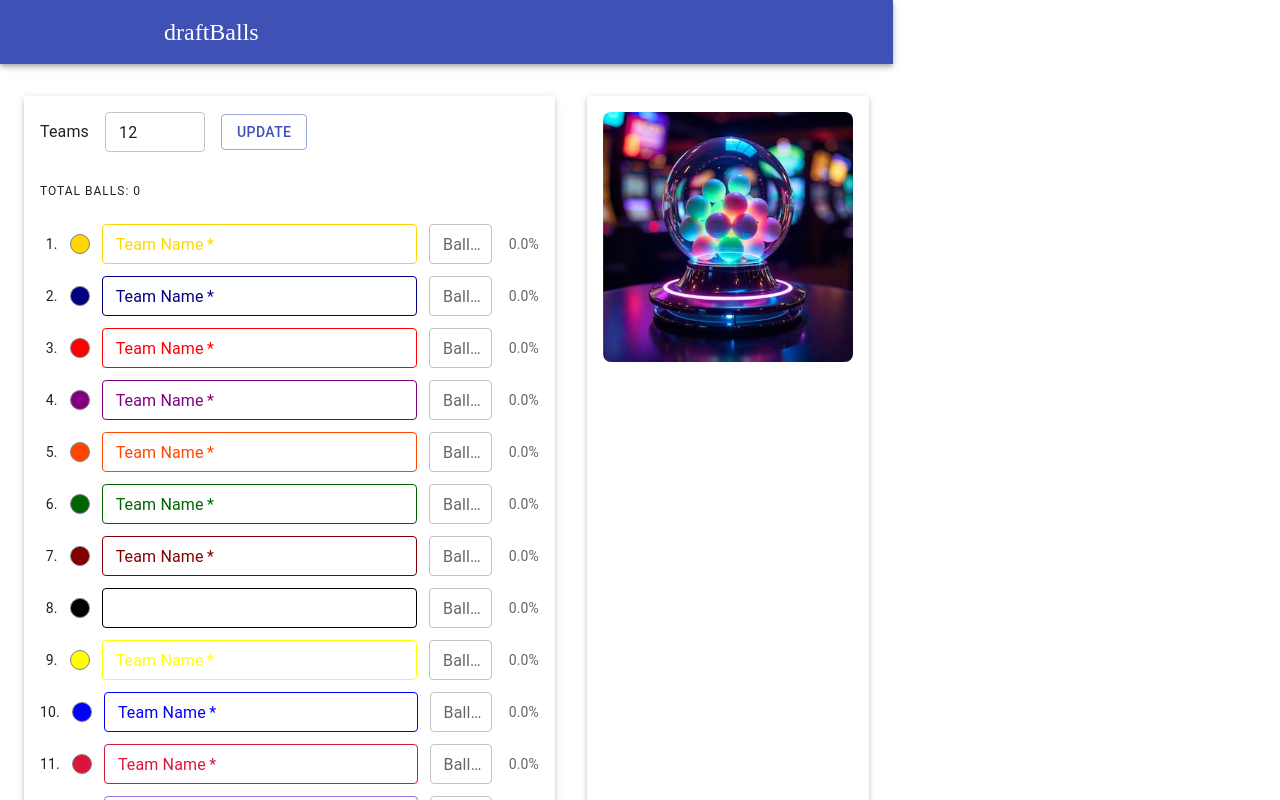
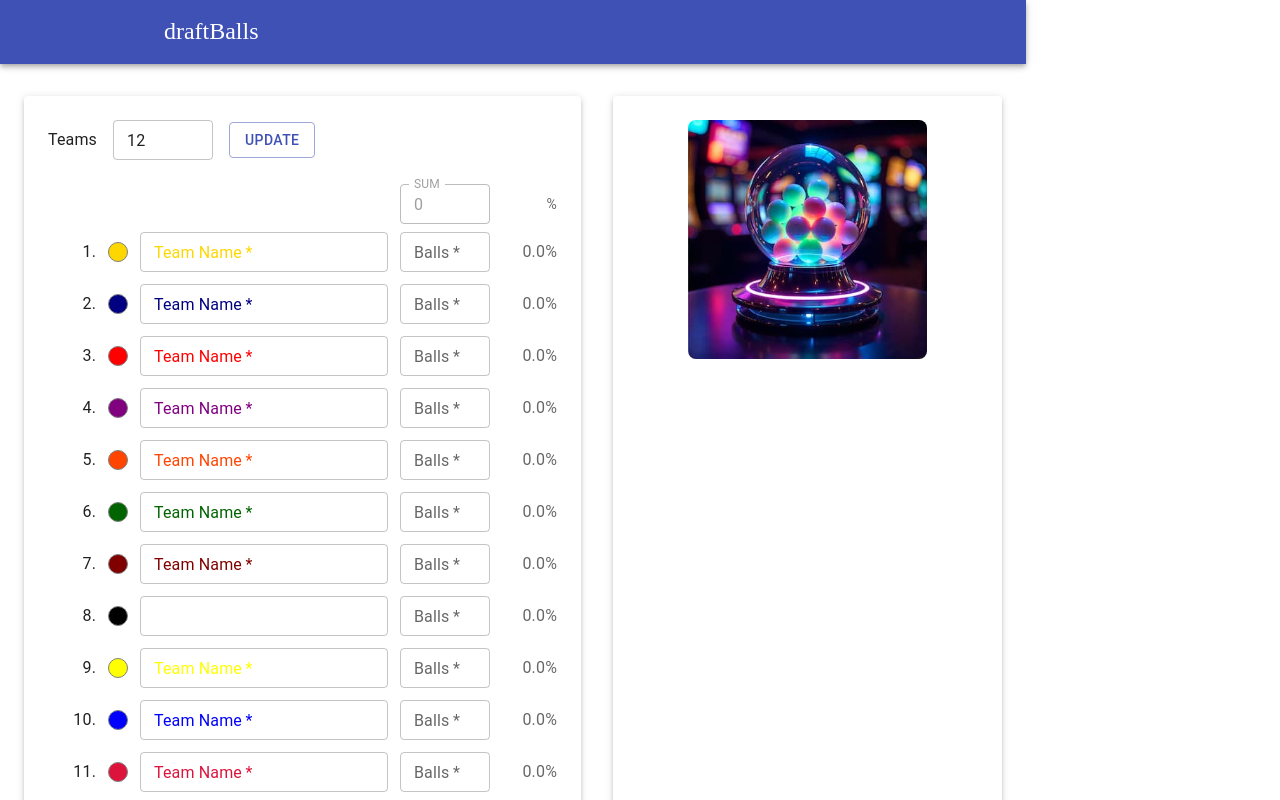
Before and after one commit to rudil24/draftballs, a React (Vite) app: page / in a window 1280 px wide. Shown: the top 800 px of the page. Built offline with nearby package versions, Linux system fonts and the light colour scheme; some icons are missing; a web font is replaced by a local one.

Commit message:
v0.3 improvements to graphics mainly table alignments on input form

```diff
--- a/src/App.jsx
+++ b/src/App.jsx
@@ -1,22 +1,22 @@
 import React, { useState, useEffect, useMemo } from 'react';
 
-// Material-UI Core Components
+// Material-UI Core & Styles
 import {
   ThemeProvider,
   createTheme,
+  responsiveFontSizes,
   CssBaseline,
   useMediaQuery,
   Container,
   Grid,
-  Typography,
   Paper,
-  Box, // Import Box for layout
+  Box,
 } from '@mui/material';
 import { indigo } from '@mui/material/colors';
 
 // App Components
-import Header from './components/Header'; // <-- Import Header
-import Footer from './components/Footer'; // <-- Import Footer
+import Header from './components/Header';
+import Footer from './components/Footer';
 import Settings from './components/Settings';
 import TeamForm from './components/TeamForm';
 import HopperVisualizer from './components/HopperVisualizer';
@@ -27,23 +27,32 @@ const colorArray = ["gold", "navy", "red", "purple", "orangered", "darkgreen", "
 
 function App() {
   const prefersDarkMode = useMediaQuery('(prefers-color-scheme: dark)');
-  const theme = useMemo(
+
+  let theme = useMemo(
     () =>
       createTheme({
+        breakpoints: {
+          values: {
+            xs: 0,
+            sm: 600,
+            tablet: 750,
+            md: 900,
+            lg: 1200,
+            xl: 1920,
+          },
+        },
         palette: {
           mode: prefersDarkMode ? 'dark' : 'light',
           primary: {
             main: indigo[500],
-          },
-          secondary: {
-            main: indigo[300],
           },
         },
       }),
     [prefersDarkMode],
   );
 
-  // STATE MANAGEMENT
+  theme = responsiveFontSizes(theme);
+
   const [numTeams, setNumTeams] = useState(() => JSON.parse(localStorage.getItem('draftballs_numTeams')) || 12);
   const [teamsData, setTeamsData] = useState(() => JSON.parse(localStorage.getItem('draftballs_teamsData')) || []);
   const [pickResults, setPickResults] = useState(() => JSON.parse(localStorage.getItem('draftballs_pickResults')) || []);
@@ -54,7 +63,6 @@ function App() {
      return (JSON.parse(localStorage.getItem('draftballs_pickResults')) || []).length > 0 ? 'results_ready' : 'setup';
   });
 
-  // SIDE EFFECTS
   useEffect(() => {
     localStorage.setItem('draftballs_numTeams', JSON.stringify(numTeams));
     localStorage.setItem('draftballs_teamsData', JSON.stringify(teamsData));
@@ -63,10 +71,9 @@ function App() {
     localStorage.setItem('draftballs_revealedPicks', JSON.stringify(Array.from(revealedPicks)));
   }, [numTeams, teamsData, pickResults, timestamp, revealedPicks]);
 
-  const handleRevealPick = (pickNumber) => {
-    setRevealedPicks(prev => new Set(prev).add(pickNumber));
-  };
+  const handleRevealPick = (pickNumber) => setRevealedPicks(prev => new Set(prev).add(pickNumber));
 
+  // --- FIX: Restored full function logic ---
   const handleRunLottery = (finalTeamsData) => {
     setTeamsData(finalTeamsData);
     setRevealedPicks(new Set());
@@ -98,6 +105,7 @@ function App() {
     setLotteryStatus('results_ready');
   };
 
+  // --- FIX: Restored full function logic ---
   const handleReset = () => {
     setTeamsData([]);
     setPickResults([]);
@@ -115,22 +123,20 @@ function App() {
   return (
     <ThemeProvider theme={theme}>
       <CssBaseline />
-      {/* Main layout Box to manage header/content/footer */}
       <Box sx={{ display: 'flex', flexDirection: 'column', minHeight: '100vh' }}>
         <Header />
 
-        {/* Main content container */}
-        <Container component="main" maxWidth="lg" sx={{ my: 4, flexGrow: 1 }}>
+        <Container component="main" maxWidth="xl" sx={{ my: 4, flexGrow: 1 }}>
           <Grid container spacing={4}>
-            <Grid item xs={12} md={6}>
-              <Paper elevation={3} sx={{ p: 2, height: '100%' }}>
+            <Grid item xs={12} tablet={6}>
+              <Paper elevation={3} sx={{ p: { xs: 2, sm: 3 }, height: '100%', maxWidth: { xs: 420, tablet: '100%' }, mx: 'auto' }}>
                 <Settings numTeams={numTeams} onNumTeamsChange={(v) => setNumTeams(Number(v))} disabled={isLocked} />
                 <TeamForm key={numTeams} numTeams={numTeams} initialTeamsData={teamsData} colorArray={colorArray} onRunLottery={handleRunLottery} onClear={handleReset} disabled={isLocked} />
               </Paper>
             </Grid>
 
-            <Grid item xs={12} md={6}>
-              <Paper elevation={3} sx={{ p: 2, height: '100%' }}>
+            <Grid item xs={12} tablet={6}>
+              <Paper elevation={3} sx={{ p: { xs: 2, sm: 3 }, height: '100%', maxWidth: { xs: 420, tablet: '100%' }, mx: 'auto' }}>
                 <HopperVisualizer />
                 {lotteryStatus === 'results_ready' && (
                   <ResultsDisplay
--- a/src/components/HopperVisualizer.jsx
+++ b/src/components/HopperVisualizer.jsx
@@ -1,6 +1,6 @@
 import React from 'react';
 import { Box } from '@mui/material';
-import hopperImg from '../assets/hopper.jpg'; // Make sure you have this image in src/assets/
+import hopperImg from '../assets/hopper.jpg';
 
 function HopperVisualizer() {
   return (
@@ -10,10 +10,17 @@ function HopperVisualizer() {
       alignItems="center"
       mb={3}
     >
-      <img
+      <Box
+        component="img"
         src={hopperImg}
         alt="Lottery hopper with ping pong balls"
-        style={{ maxWidth: '250px', height: 'auto', borderRadius: '8px' }}
+        sx={{
+          // Responsive image styling
+          width: '70%',      // Use a percentage of the container's width
+          maxWidth: '350px', // But don't let it get too big
+          height: 'auto',    // Maintain aspect ratio
+          borderRadius: '8px',
+        }}
       />
     </Box>
   );
--- a/src/components/TeamForm.jsx
+++ b/src/components/TeamForm.jsx
@@ -1,8 +1,34 @@
 import React, { useState, useEffect } from 'react';
 import TeamInputRow from './TeamInputRow';
-import { Box, Button, Typography, Stack } from '@mui/material';
+import { Box, Button, Typography, Stack, TextField } from '@mui/material';
 import DeleteIcon from '@mui/icons-material/Delete';
 import PlayCircleFilledWhiteIcon from '@mui/icons-material/PlayCircleFilledWhite';
+
+// A new component for the column headers
+const FormHeader = ({ totalBalls }) => (
+  <Box display="flex" alignItems="center" sx={{ pl: 'calc(3em + 20px + 28px)' }}> {/* Offset to align with columns */}
+    <Box sx={{ flexGrow: 1 }} /> {/* Spacer to push content to the right */}
+    <TextField
+      label="SUM"
+      value={totalBalls}
+      disabled
+      variant="outlined"
+      size="small"
+      sx={{ width: '90px', mr: 1.5 }} // Matches TeamInputRow's ball field width
+    />
+    <Typography
+      variant="body2"
+      sx={{
+        width: '55px',
+        textAlign: 'right',
+        color: 'text.secondary'
+      }}
+    >
+      %
+    </Typography>
+  </Box>
+);
+
 
 function TeamForm({ numTeams, initialTeamsData, colorArray, onRunLottery, onClear, disabled }) {
   const [localTeams, setLocalTeams] = useState([]);
@@ -37,20 +63,18 @@ function TeamForm({ numTeams, initialTeamsData, colorArray, onRunLottery, onClea
 
   return (
     <form onSubmit={handleSubmit}>
-      <Box sx={{ mb: 2 }}>
-        <Typography variant="overline">Total Balls: {totalBalls}</Typography>
-      </Box>
-      <Stack spacing={1.5}>
+      {/* Render the new header component */}
+      <FormHeader totalBalls={totalBalls} />
+
+      <Stack spacing={1.5} sx={{ mt: 1 }}>
         {localTeams.map(team => {
-          // Calculate percentage for each team
           const percentage = totalBalls > 0 ? (Number(team.teamBalls || 0) / totalBalls) * 100 : 0;
-
           return (
             <TeamInputRow
               key={team.teamId}
               team={team}
               onTeamChange={handleTeamChange}
-              percentage={percentage} // <-- Pass percentage as a prop
+              percentage={percentage}
               disabled={disabled}
             />
           );
--- a/src/components/TeamInputRow.jsx
+++ b/src/components/TeamInputRow.jsx
@@ -5,10 +5,15 @@ function TeamInputRow({ team, onTeamChange, percentage, disabled }) {
   const textColor = team.color === 'black' ? '#FFFFFF' : team.color;
 
   return (
+    // The main flex container for the row
     <Box display="flex" alignItems="center" gap={1.5}>
-      <Typography variant="body2" sx={{ width: '2em', textAlign: 'right' }}>
+
+      {/* Column 1: Team ID */}
+      <Typography variant="body1" sx={{ width: '3em', textAlign: 'right', flexShrink: 0 }}>
         {team.teamId}.
       </Typography>
+
+      {/* Column 2: Color Indicator */}
       <Box
         sx={{
           width: 20,
@@ -19,11 +24,14 @@ function TeamInputRow({ team, onTeamChange, percentage, disabled }) {
           border: '1px solid grey',
         }}
       />
+
+      {/* Column 3: Team Name (takes up remaining space) */}
+      <Box sx={{ flexGrow: 1 }}>
         <TextField
           label="Team Name"
           value={team.teamName}
           onChange={(e) => onTeamChange(team.teamId, 'teamName', e.target.value)}
-        fullWidth
+          fullWidth // Fills the parent Box
           required
           disabled={disabled}
           variant="outlined"
@@ -31,17 +39,10 @@ function TeamInputRow({ team, onTeamChange, percentage, disabled }) {
           InputLabelProps={{
             style: { color: textColor },
           }}
-        sx={{
-          '& .MuiOutlinedInput-root': {
-            '& fieldset': {
-              borderColor: team.color,
-            },
-            '&:hover fieldset': {
-              borderColor: team.color,
-            },
-          },
-        }}
         />
+      </Box>
+
+      {/* Column 4: Balls Input (wider) */}
       <TextField
         label="Balls"
         type="number"
@@ -52,16 +53,18 @@ function TeamInputRow({ team, onTeamChange, percentage, disabled }) {
         inputProps={{ min: 1 }}
         variant="outlined"
         size="small"
-        sx={{ width: '100px' }}
+        sx={{ width: '90px', flexShrink: 0 }} // Increased width
       />
-      {/* Percentage Display */}
+
+      {/* Column 5: Percentage Display */}
       <Typography
-        variant="body2"
+        variant="body1"
         sx={{
           width: '55px',
           textAlign: 'right',
           color: 'text.secondary',
-          fontVariantNumeric: 'tabular-nums' // Ensures numbers align nicely
+          fontVariantNumeric: 'tabular-nums',
+          flexShrink: 0
         }}
       >
         {percentage.toFixed(1)}%
```
Lines whose indentation alone changed are shown as unchanged.
